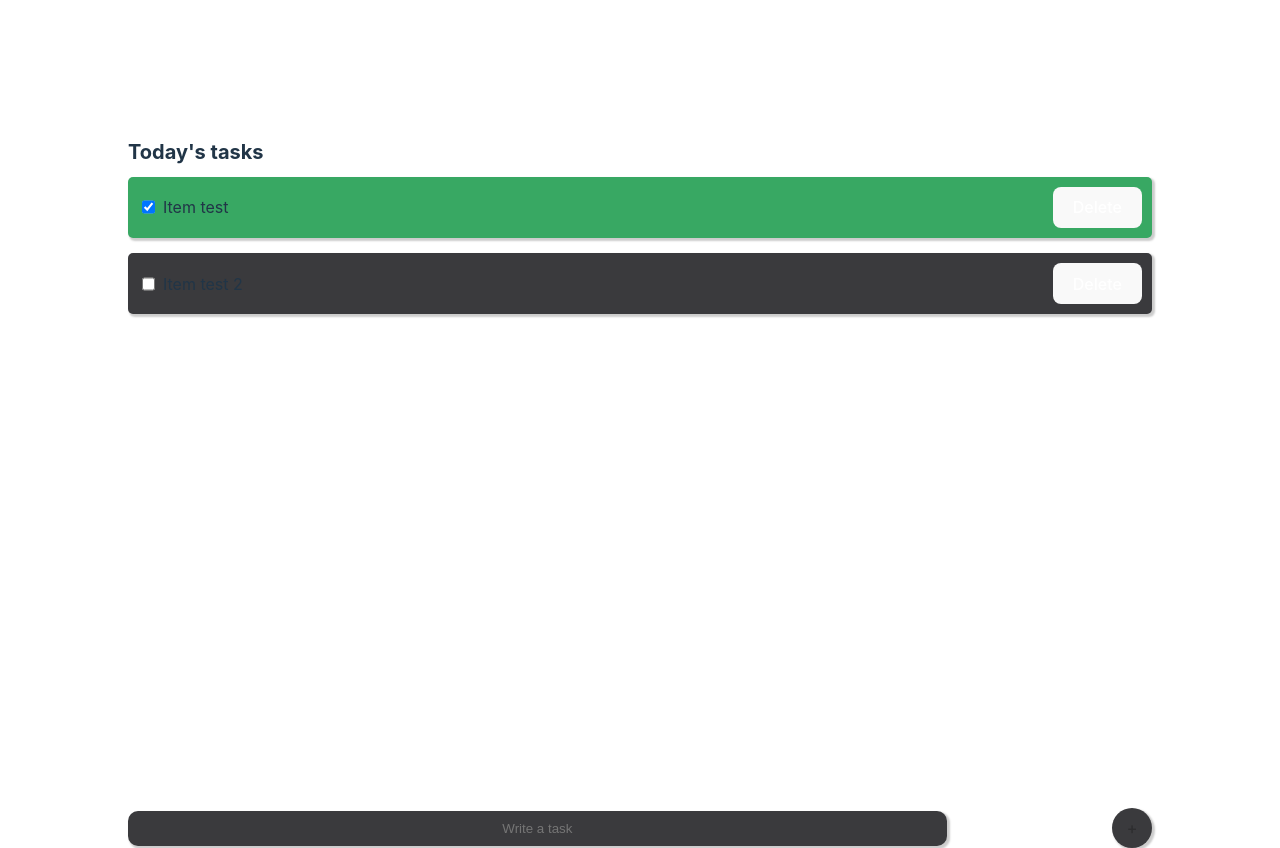
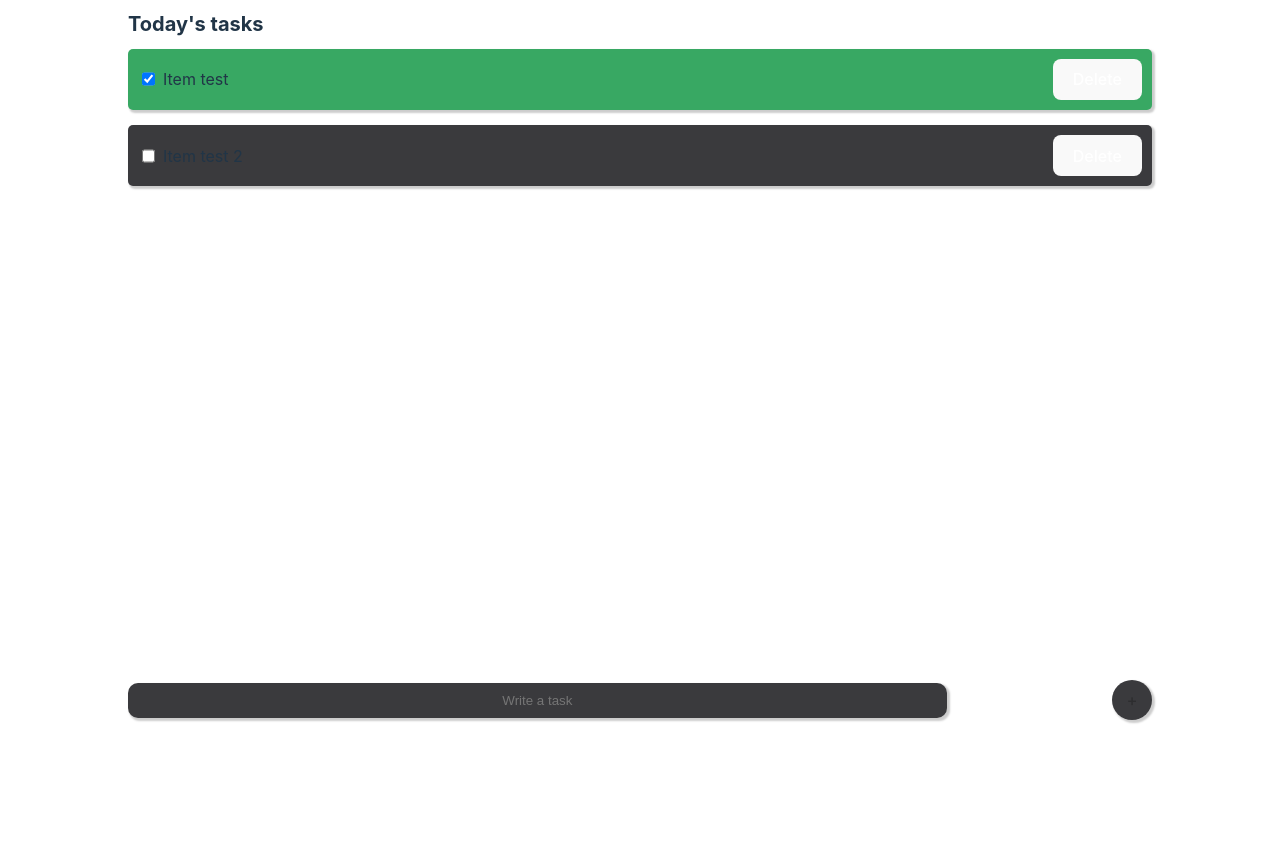
Before and after one commit to geovane-gc/react-to-do-list, a React (Vite) app: page / in a window 1280 px wide. After the commit the page ends 800 px from the top, so only its background shows below. Built offline with nearby package versions, Linux system fonts and the light colour scheme.

Commit message:
💄 Style adjustments

```diff
--- a/src/App.css
+++ b/src/App.css
@@ -8,7 +8,7 @@
   flex-direction: column;
 
   justify-content: space-between;
-  margin: 10% 10%;
+  margin: 0% 10% 0;
   height: 90%;
 }
 
```
